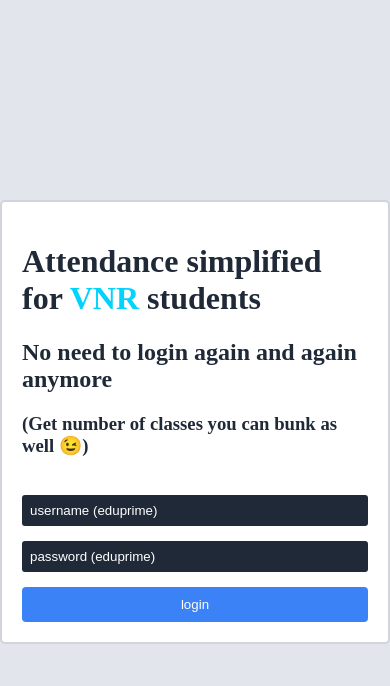
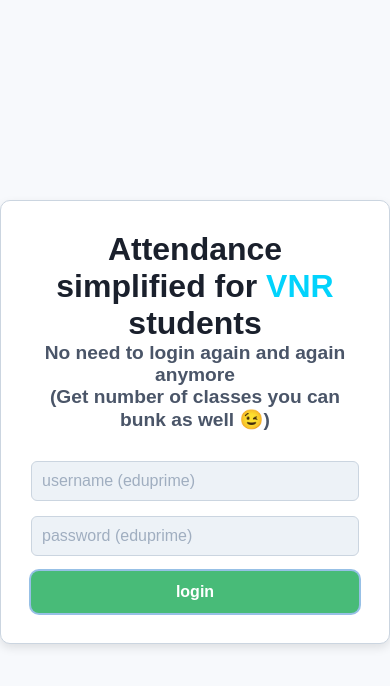
Before and after one commit to Aqeelali007/production-attendance, a website: page public/index.html in a window 390 px wide. Both pictures are taken after a click on the input "login". Drawn offline with Linux system fonts and the light colour scheme; no server answers.

Commit message:
Update styles.css

```diff
--- a/public/styles.css
+++ b/public/styles.css
@@ -1,52 +1,104 @@
+
 body {
-    background-color: #e2e5eb;
+    background-color: #f7f9fc;
     display: flex;
-    justify-content: center; /* Center horizontally */
-    align-items: center; /* Center vertically */
-    min-height: 100vh; /* Ensure the body takes up the full viewport height */
-    margin: 0; /* Remove default margin */
+    justify-content: center;
+    align-items: center;
+    min-height: 100vh;
+    margin: 0;
+    font-family: Arial, sans-serif;
 }
 
-h1, h2, h3 {
-    color: #1f2937;
+.butns {
+    display: flex;
+    flex-direction: row;
+    justify-content: space-between;
+    gap: 20px;
+    margin-top: 20px;
 }
 
-.button{
+h1 {
+    font-size: 2rem;
+    color: #1a202c;
+    margin: 0;
+    text-align: center;
+}
+
+h2, h3 {
+    font-size: 1.2rem;
+    color: #4a5568;
+    margin: 0;
+    text-align: center;
+}
+
+.button {
     cursor: pointer;
+    font-size: 1rem;
+    font-weight: bold;
+    padding: 10px 20px;
+    background-color: #3182ce;
+    color: #ffffff;
+    border: none;
+    border-radius: 8px;
+    transition: background-color 0.3s ease;
+}
+
+.button:hover {
+    background-color: #2b6cb0;
 }
 
 .container {
     display: flex;
     flex-direction: column;
-    width: 90%; /* Responsive width */
-    max-width: 400px; /* Limit the width on larger screens */
-    border: 2px solid #d1d5db;
-    border-radius: 5px;
-    /* box-shadow: 0px 0px 70px rgba(0, 0, 0, 0.3); */
+    width: 90%;
+    max-width: 400px;
+    border: 1px solid #cbd5e0;
+    border-radius: 10px;
     background-color: #ffffff;
-    padding: 20px; /* Add padding inside the container */
+    box-shadow: 0px 4px 10px rgba(0, 0, 0, 0.1);
+    padding: 30px;
 }
 
 .top {
-    margin-bottom: 20px;
+    margin-bottom: 15px;
 }
 
 .bottom {
     display: flex;
     flex-direction: column;
     gap: 15px;
+    margin-top: 15px;
 }
 
 input {
-    background-color: #1f2937;
-    border: none;
-    color: #ffffff;
-    padding: 10px;
-    border-radius: 3px;
+    background-color: #edf2f7;
+    border: 1px solid #cbd5e0;
+    color: #1a202c;
+    padding: 12px;
+    border-radius: 6px;
+    font-size: 1rem;
+}
+
+input:focus {
+    outline: none;
+    border-color: #3182ce;
+    box-shadow: 0 0 0 2px rgba(49, 130, 206, 0.5);
 }
 
 input::placeholder {
-    color: white;
+    color: #a0aec0;
+}
+
+#attendance-data {
+    margin: 20px 0;
+    padding: 15px;
+    border: 1px solid #cbd5e0;
+    border-radius: 8px;
+    background-color: #f7fafc;
+    color: #2d3748;
+    font-size: 0.9rem;
+    line-height: 1.5;
+    text-align: center;
 }
 
 #loading {
@@ -75,128 +127,43 @@
 
 #submit {
     color: #ffffff;
-    background-color: #3b82f6;
+    background-color: #48bb78;
     border: none;
-    padding: 10px 20px;
-    border-radius: 4px;
+    padding: 12px 20px;
+    border-radius: 8px;
     cursor: pointer;
-    transition: background-color 0.3s ease, color 0.3s ease;
+    font-size: 1rem;
+    font-weight: bold;
+    transition: background-color 0.3s ease;
 }
 
 #submit:hover {
-    background-color: #2563eb;
-    color: #f3f4f6;
+    background-color: #38a169;
+}
+
+#logout {
+    color: #ffffff;
+    background-color: #e53e3e;
+    border: none;
+    padding: 12px 20px;
+    border-radius: 8px;
+    cursor: pointer;
+    font-size: 1rem;
+    font-weight: bold;
+    transition: background-color 0.3s ease;
+}
+
+#logout:hover {
+    background-color: #c53030;
 }
 
 /* Media Query for Smaller Screens */
 @media (max-width: 768px) {
     .container {
-        width: 95%; /* Increase width slightly for smaller devices */
+        width: 95%;
     }
 
     input {
-        padding: 8px; /* Slightly reduce padding for smaller screens */
+        padding: 10px;
     }
 }
-
-
-
-
-/* body{
-    background-color: #f3f4f6;
-    display: flex;
-    flex-direction: column;
-    align-self: center;
-    margin-top: 50%;
-}
-
-
-h1{
-    color: #1f2937;
-}
-
-h2{
-    /* color: #1f2937; */
-/* } */
-
-/* h3{
-    color: #1f2937;
-}
-
-.container{
-    display: flex;
-    flex-direction: column;
-
-    width: 100%;
-    height: 100%;
-
-    border: 2px solid #d1d5db;
-    border-radius: 5px;
-    box-shadow: 0px 0px 70px rgba(0, 0, 0, 0.1);
-    background-color: #ffffff;
-}
-
-.top{
-    margin: 10px;
-}
-
-.bottom{
-    margin: 10px;
-    display: flex;
-    flex-direction: column;
-    gap: 15px;
-}
-
-input{
-    background-color: #1f2937;
-    border-color: #d1d5db;
-    color: #ffffff;
-    border: none;
-    padding: 5px;
-    border-radius: 3px;
-}
-
-input::placeholder{
-    color: white;
-}
-
-#loading {
-    position: fixed;
-    top: 50%;
-    left: 50%;
-    transform: translate(-50%, -50%);
-    z-index: 9999;
-    /* display: none;  */
-/* } */
-
-/* #overlay {
-    position: fixed;
-    top: 0;
-    left: 0;
-    width: 100%;
-    height: 100%;
-    background-color: rgba(0, 0, 0, 0.5);
-    z-index: 9998;
-    display: none;
-}
-
-.load{
-    height: 100px;
-    width: 100px;
-
-
-}
-
-#submit {
-    color: #ffffff;
-    background-color: #3b82f6;
-    border: none;
-    padding: 10px 20px;
-    border-radius: 4px;
-    cursor: pointer;
-} */
-
-/* #submit:hover {
-    background-color: #2563eb;
-    /* color: #f3f4f6;
-  } */
```
